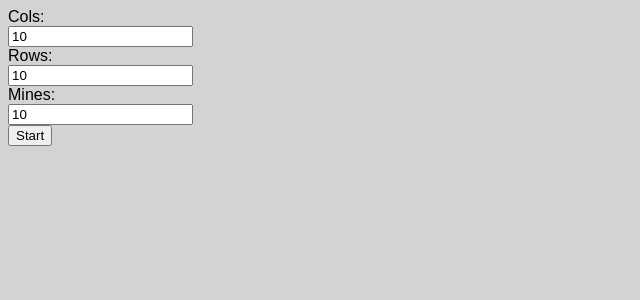
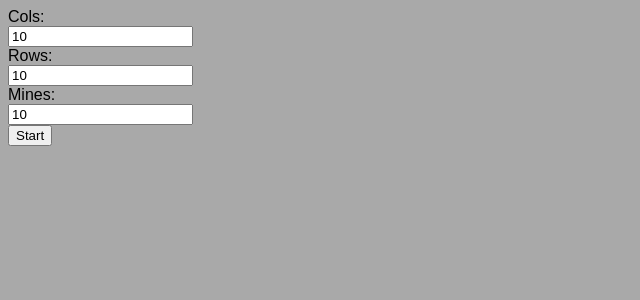
Before and after one commit to piotrmludzik/Minesweeper, a PHP site: page / in a window 1280 px wide. Shown: the top 300 px of the page, without its empty margins (0-640 px from the left). Run offline with PHP 8.4, Linux system fonts and the light colour scheme.

Commit message:
setting a darker background

```diff
--- a/css/style.css
+++ b/css/style.css
@@ -2,7 +2,7 @@
 
 body {
     font-family: sans-serif;
-    background: lightgray;
+    background: darkgray;
 }
 
 h1 {
```
